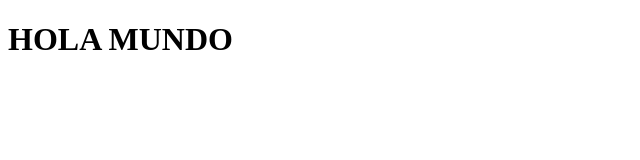
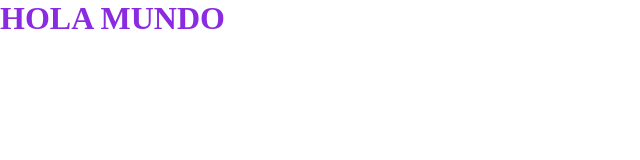
Before and after one commit to cristianrenke/Clase-github, a plain HTML site: page index.html in a window 1280 px wide. Shown: the whole page, without its empty margins (0-640 px from the left). Drawn offline with Linux system fonts and the light colour scheme.

Commit message:
agregamos estilo al h1

```diff
--- a/CSS/style.css
+++ b/CSS/style.css
@@ -0,0 +1,11 @@
+*{
+margin: 0;
+padding: 0;
+box-sizing: border-box;
+}
+h1{
+font-family: 'Times New Roman', Times, serif;
+color: blueviolet;
+
+
+}
--- a/index.html
+++ b/index.html
@@ -4,6 +4,7 @@
     <meta charset="UTF-8">
     <meta http-equiv="X-UA-Compatible" content="IE=edge">
     <meta name="viewport" content="width=device-width, initial-scale=1.0">
+    <link rel="stylesheet" href="./CSS/style.css">
     <title>Document</title>
 </head>
 <body>
```
